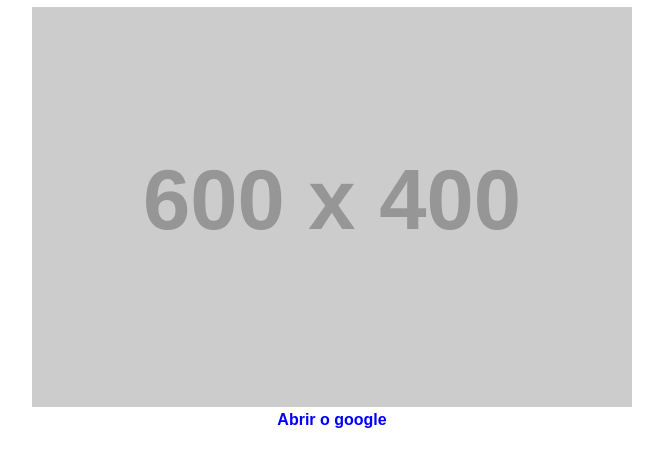
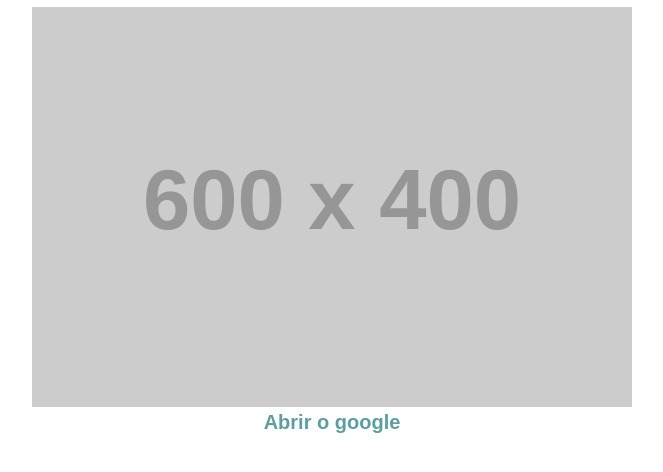
Before and after one commit to Daisecosta/css-fs25, a plain HTML site: page index.html in a window 1280 px wide. In both pictures the pointer is over the link "Abrir o google". Shown: the part 94-566 px from the top of the page, without its empty margins (308-971 px from the left). Drawn offline with Linux system fonts and the light colour scheme; placeholder pictures from the web are drawn by us.

Commit message:
alterando o projeto

```diff
--- a/style.css
+++ b/style.css
@@ -20,3 +20,9 @@ a{
     text-decoration: none;
     font-weight: bold;
 }
+
+a:hover {
+    color: cadetblue;
+    font-size: 20px;
+    transition: 0.3s;
+}
```
